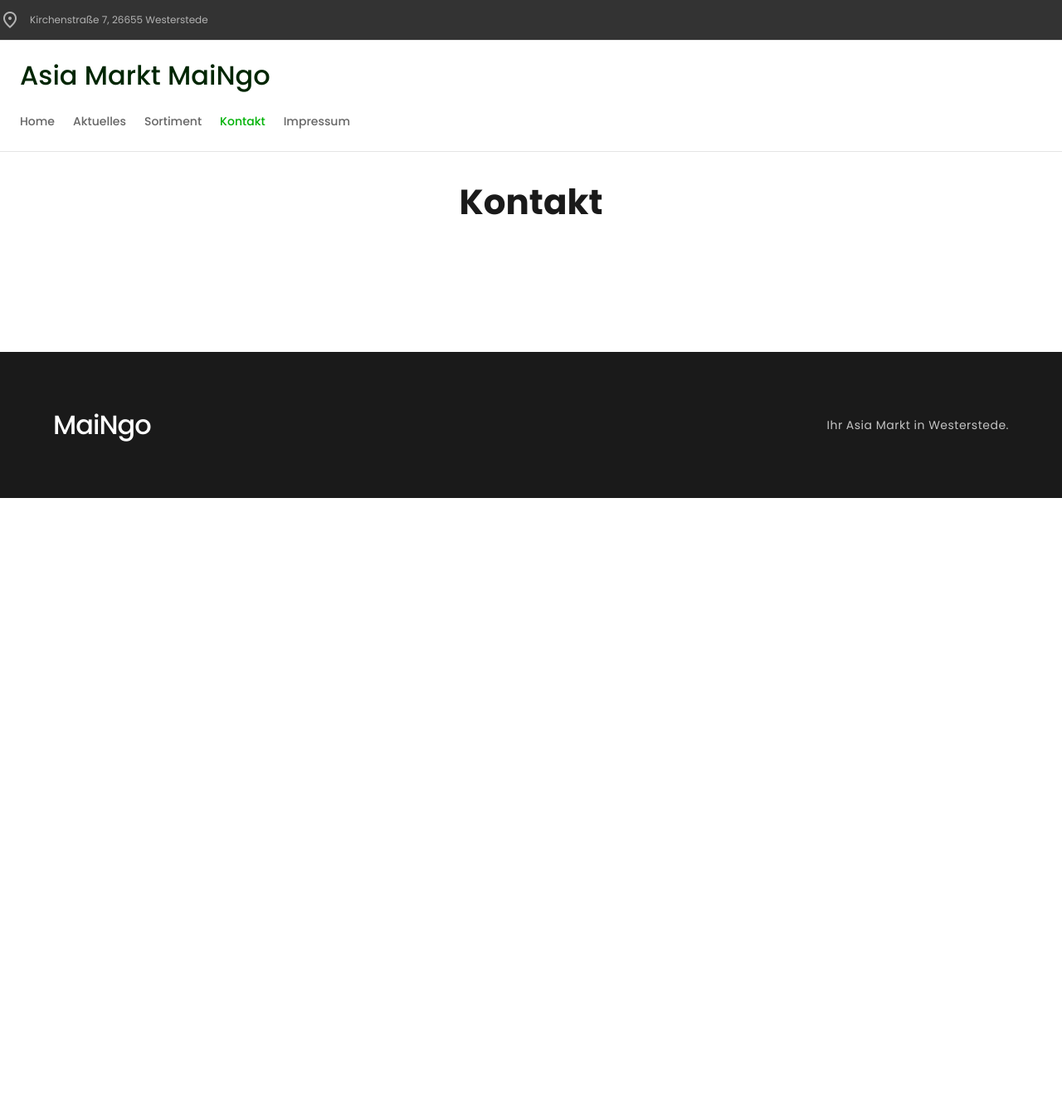
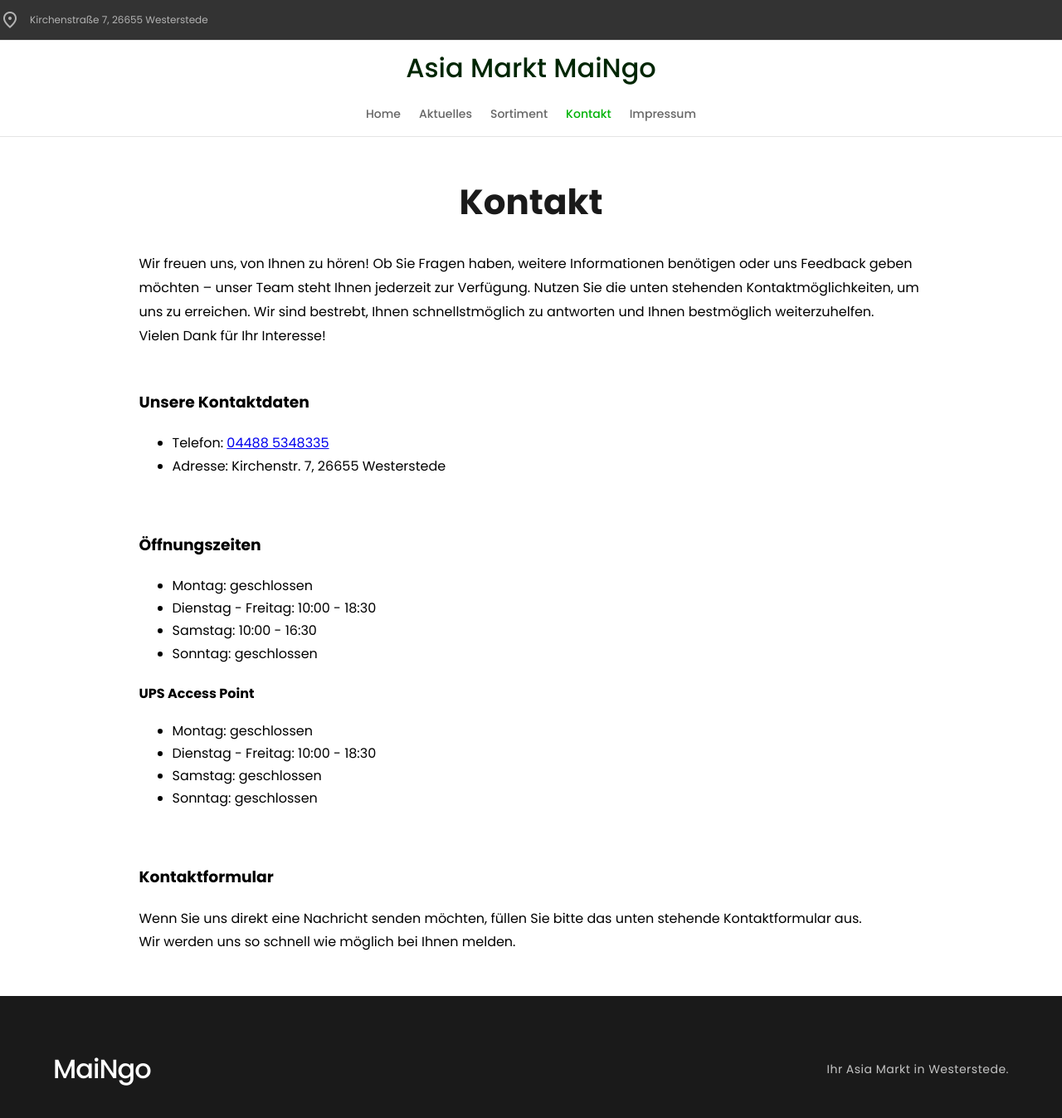
Before and after one commit to AsiaMaiNgo/web, a Jekyll site: the page built from pages/kontakt.html, in a window 1280 px wide and 1376 px high. Shown: the top 1347 px of the window at 83% size. Built offline with Jekyll 4.4.1, drawn with Linux system fonts in a browser that asks for light colours; a script that is not in the unit is left out.

Commit message:
update Kontakt

```diff
--- a/_includes/app.scss
+++ b/_includes/app.scss
@@ -107,7 +107,7 @@ body {
   align-items: center;
   background: var(--Gray-Scale-White, #fff);
   padding-bottom: 80px;
-  margin-top: 224px;
+  margin-top: 200px;
   gap: 80px;
 }
 
@@ -119,7 +119,6 @@ body {
   background: var(--Gray-Scale-White, #fff);
   padding-bottom: 80px;
   margin-top: 224px;
-  gap: 40px;
 }
 
 .sub-container {
@@ -214,9 +213,10 @@ body {
 
   .logo-header {
     width: 100%;
-    padding: 24px 24px;
+    padding: 15px 15px;
     box-sizing: border-box;
     flex-direction: column;
+    align-items: center;
   }
 
   .sub-container {
@@ -252,7 +252,7 @@ body {
 
   .logo-header {
     display: flex;
-    gap: 24px;
+    gap: 20px;
     white-space: nowrap;
     align-items: center;
   }
@@ -260,7 +260,7 @@ body {
   .nav {
     flex-wrap: wrap;
     flex-direction: row;
-    gap: 22px;
+    gap: 15px 22px;
     border-bottom: unset;
     align-items: center;
     justify-content: center;
@@ -544,7 +544,6 @@ ul {
   font-family: "Poppins", serif;
   font-size: 16px;
   line-height: 1.7;
-  padding-right: 3.5em;
 }
 
 .unselected {
@@ -555,10 +554,17 @@ ul {
   display: flex;
   flex-direction: column;
   box-shadow: 0 0 7px 2px #0002;
-  padding: 1em 1em;
-  width: min(85%, 945px);
+  padding: 1.1em 1.5em;
+}
 
+.page-content {
+  width: min(90%, 945px);
+  display: flex;
+  flex-direction: column;
+  gap: 30px;
+  line-height: 1.8;
 }
+
 
 .news-tile-header {
   display: flex;
@@ -572,6 +578,7 @@ ul {
 
 #formkeep-embed {
   width: 500px;
+  margin: 10px auto;
 }
 
 @media (max-width: 600px) {
--- a/pages/impressum.html
+++ b/pages/impressum.html
@@ -10,8 +10,6 @@ layout: default
 Unternehmensname: Asia Markt MaiNgo <br>
 Adresse: Kirchenstraße 7, 26655  Westerstede, Deutschland <br>
 Telefon: <a href="tel:044885348335">04488 5348335</a> <br>
-E-Mail: info@maingo.de <br>
-Website: https://asiamaingo.github.io/web/ <br>
 
 Geschäftsführung: Alexander Mai <br>
 
--- a/pages/kontakt.html
+++ b/pages/kontakt.html
@@ -2,8 +2,51 @@
 layout: default
 ---
 
-<section class="news-container">
+<section class="news-container" style="padding: 0 24px">
   <h1 class="title">Kontakt</h1>
+
+  <div class="page-content">
+
+
+  <div>
+    Wir freuen uns, von Ihnen zu hören! Ob Sie Fragen haben, weitere Informationen benötigen oder uns Feedback geben möchten – unser Team steht Ihnen jederzeit zur Verfügung.
+    Nutzen Sie die unten stehenden Kontaktmöglichkeiten, um uns zu erreichen.
+    Wir sind bestrebt, Ihnen schnellstmöglich zu antworten und Ihnen bestmöglich weiterzuhelfen.<br>
+    Vielen Dank für Ihr Interesse!
+  </div>
+
+  <div>
+    <h3>Unsere Kontaktdaten</h3>
+    <ul>
+      <li>Telefon: <a href="tel:044885348335">04488 5348335</a></li>
+      <li>Adresse: Kirchenstr. 7, 26655 Westerstede</li>
+    </ul>
+  </div>
+
+  <div>
+    <h3>Öffnungszeiten</h3>
+    <ul>
+      <li>Montag: geschlossen</li>
+      <li>Dienstag - Freitag: 10:00 - 18:30</li>
+      <li>Samstag: 10:00 - 16:30</li>
+      <li>Sonntag: geschlossen</li>
+    </ul>
+    <h4 style="margin-bottom: 0;">UPS Access Point</h3>
+    <ul>
+      <li>Montag: geschlossen</li>
+      <li>Dienstag - Freitag: 10:00 - 18:30</li>
+      <li>Samstag: geschlossen</li>
+      <li>Sonntag: geschlossen</li>
+    </ul>
+  </div>
+
+
+<div>
+  <h3>Kontaktformular</h3>
+  Wenn Sie uns direkt eine Nachricht senden möchten, füllen Sie bitte das unten stehende Kontaktformular aus.<br>
+  Wir werden uns so schnell wie möglich bei Ihnen melden.
+</div>
+
 
 <div id="formkeep-embed" data-formkeep-url="https://formkeep.com/p/fea59d4ba28e36e603c5199894578281?embedded=1"></div>
 
@@ -22,5 +65,5 @@ formkeepEmbed.addEventListener('formkeep-embed:submitted', _event => {
   console.log('Submitted form...')
 })
 </script>
-
+</div>
 </section>
--- a/pages/news.html
+++ b/pages/news.html
@@ -4,6 +4,9 @@ layout: default
 
 <section class="news-container">
     <h1 class="title">Aktuelles</h1>
+
+    <div class="page-content">
+
 
     {% for news in site.posts %}
     <div class="news-tile-container">
@@ -16,5 +19,5 @@ layout: default
 
     </div>
     {% endfor %}
-
+  </div>
 </section>
```
